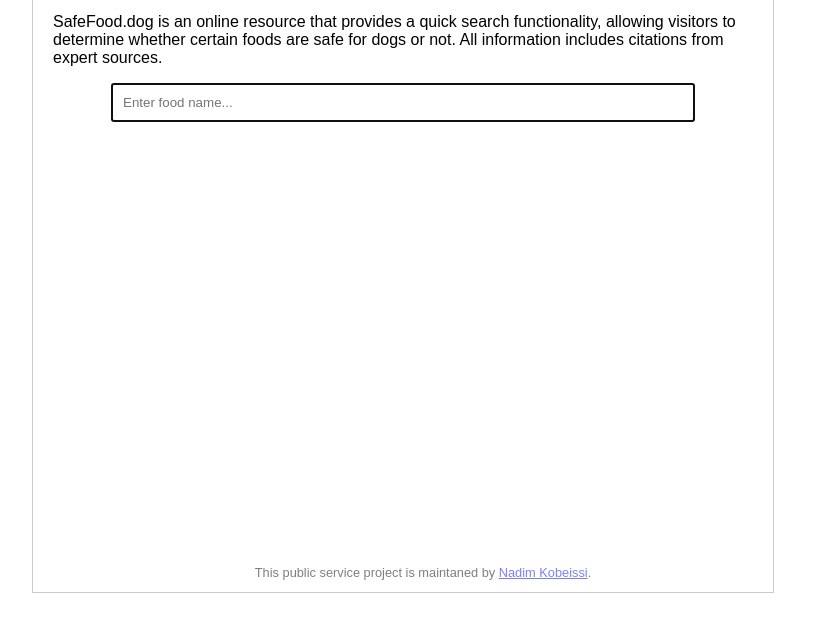
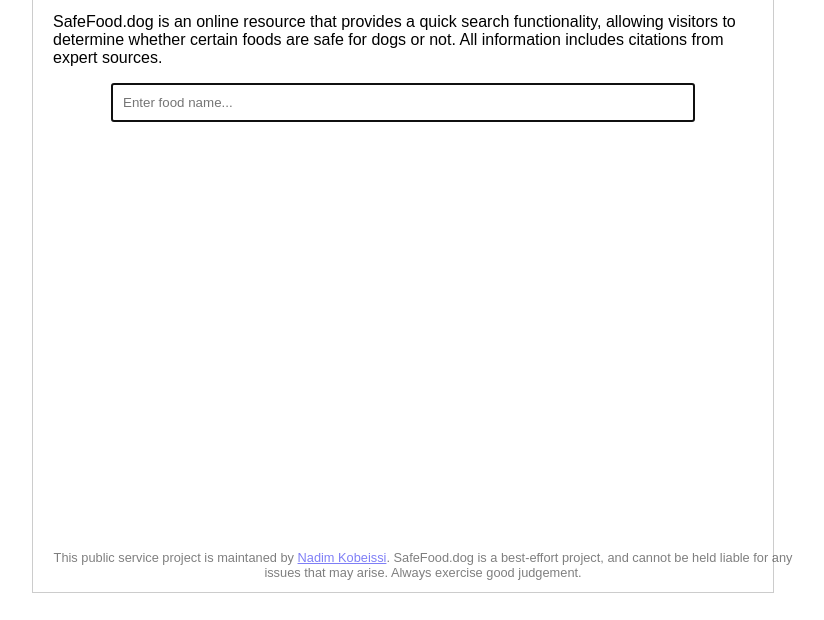
Before and after one commit to nadimkobeissi/safefood.dog, a plain HTML site: page index.html in a window 1280 px wide. Shown: the part 180-800 px from the top of the page, without its empty margins (237-1061 px from the left). Drawn offline with Linux system fonts and the light colour scheme.

Commit message:
Disclaimer

```diff
--- a/index.html
+++ b/index.html
@@ -49,7 +49,7 @@
 		<div id="results">
 		</div>
 		<div id="footer">
-			<p>This public service project is maintaned by <a href="https://nadim.computer">Nadim Kobeissi</a>.</p>
+			<p>This public service project is maintaned by <a href="https://nadim.computer">Nadim Kobeissi</a>. SafeFood.dog is a best-effort project, and cannot be held liable for any issues that may arise. Always exercise good judgement.</p>
 		</div>
 	</div>
 </body>
```
